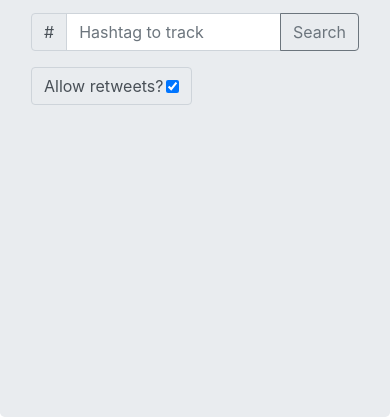
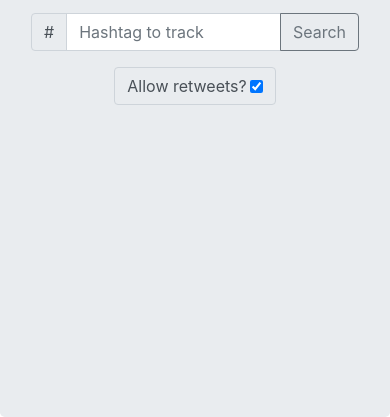
Before and after one commit to schimizzimj/hashtrack, a website: page index.html in a window 390 px wide. Shown: the part 427-844 px from the top of the page. Drawn offline with nearby package versions, Linux system fonts and the light colour scheme; no server answers.

Commit message:
changed styling for mobile

```diff
--- a/index.html
+++ b/index.html
@@ -119,6 +119,10 @@
         font-weight: bold;
       }
 
+      .center-horizontal {
+        margin: 0 auto;
+      }
+
     </style>
   </head>
   <body>
@@ -140,7 +144,7 @@
           </div>
           <div class="col-md-3 mx-auto">
             <div class="input-group mb-3">
-              <span class="input-group-text">Allow retweets? <input type="checkbox" id="retweets" checked> </span>
+              <span class="input-group-text center-horizontal">Allow retweets? <input type="checkbox" id="retweets" checked> </span>
             </div>
           </div>
         </div>
@@ -152,7 +156,7 @@
           </div>
         </div>
         <div id="tweets-container">
-          <h1>Tweets:</h1>
+          <h2>Tweets:</h2>
           <div id="tweets"></div>
         </div>
       </div>
```
